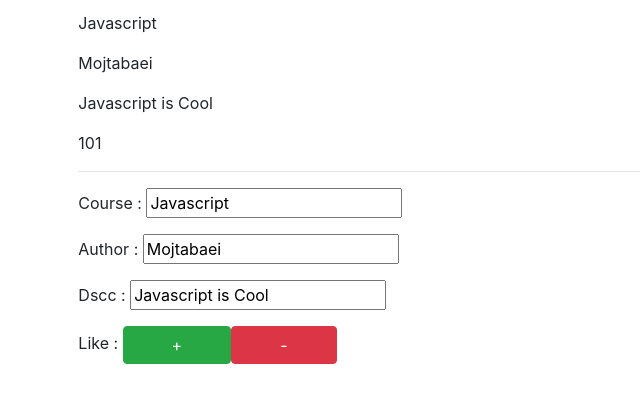
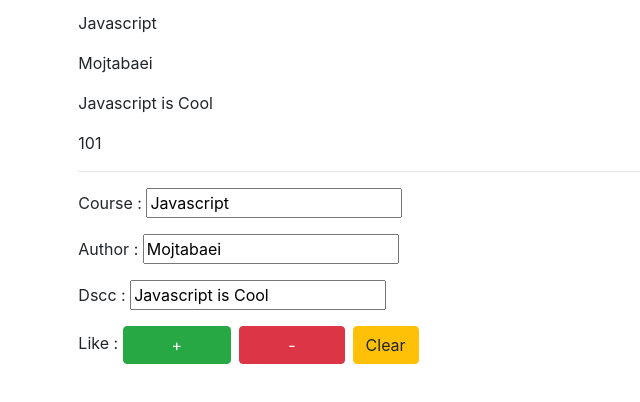
Before and after one commit to Alirezam58/vuejs-tutorials, a plain HTML site: page index.html in a window 1280 px wide. Shown: the part 76-478 px from the top of the page, without its empty margins (140-780 px from the left). Drawn offline with Linux system fonts and the light colour scheme.

Commit message:
some changes

```diff
--- a/index.html
+++ b/index.html
@@ -22,8 +22,9 @@
                 <p> Course : <input v-model="course"></p>
                 <p> Author : <input v-model="author"></p>
                 <p> Dscc   : <input v-model="desc"></p>
-                <p> Like   : <button class="btn btn-success px-5" @click="like ++">+</button>
-                    <button class="btn btn-danger px-5" @click="like --">-</button>
+                <p> Like   : <button class="btn btn-success px-5 mr-2" @click="like ++">+</button>
+                    <button class="btn btn-danger px-5 mr-2" @click="like --">-</button>
+                    <button class="btn btn-warning" @click = "clearCourse('Cleared')">Clear</button>
                 </p>
             </div>
         </div>
@@ -42,6 +43,15 @@
                     desc : "Javascript is Cool",
                     like : 101
                 }
+            },
+            methods:{
+                clearCourse(msg){
+                    this.course = '';
+                    this.author = '';
+                    this.desc = '';
+                    this.like = '';
+                    alert(msg);
+                }
             }
         }).mount('#app');
     </script>
```
